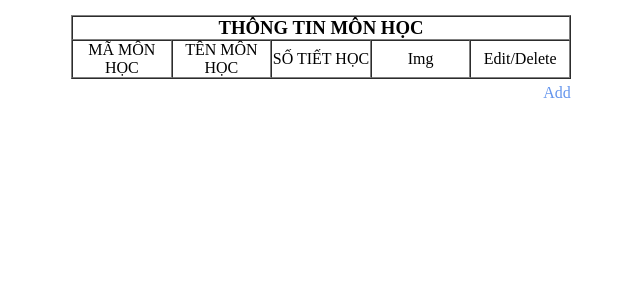
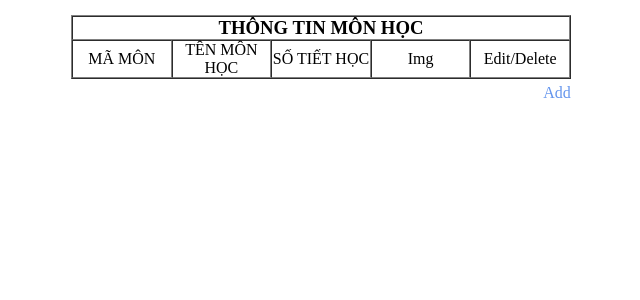
Before and after one commit to nguyenphongit95/quanlythuvien, a PHP site: page / in a window 1280 px wide. Shown: the top 300 px of the page, without its empty margins (314-954 px from the left). Run offline with PHP 8.4, Linux system fonts and the light colour scheme; data that the repository does not hold is empty; a stand-in replaces the project's code that opens the database connection.

Commit message:
Thay doi text

```diff
--- a/index.php
+++ b/index.php
@@ -15,7 +15,7 @@ $monhoc = $lessonObject->ListLesson();
     <table class="tb" border="1px" align="center" width="500px" cellspacing="0">
         <tr><td colspan="5" align="center"><h3>THÔNG TIN MÔN HỌC</h3></td></tr>
         <tr>
-            <td width="20%">MÃ MÔN HỌC</td>
+            <td width="20%">MÃ MÔN</td>
             <td width="20%">TÊN MÔN HỌC</td>
             <td width="20%">SỐ TIẾT HỌC</td>
             <td width="20%">Img</td>
```
